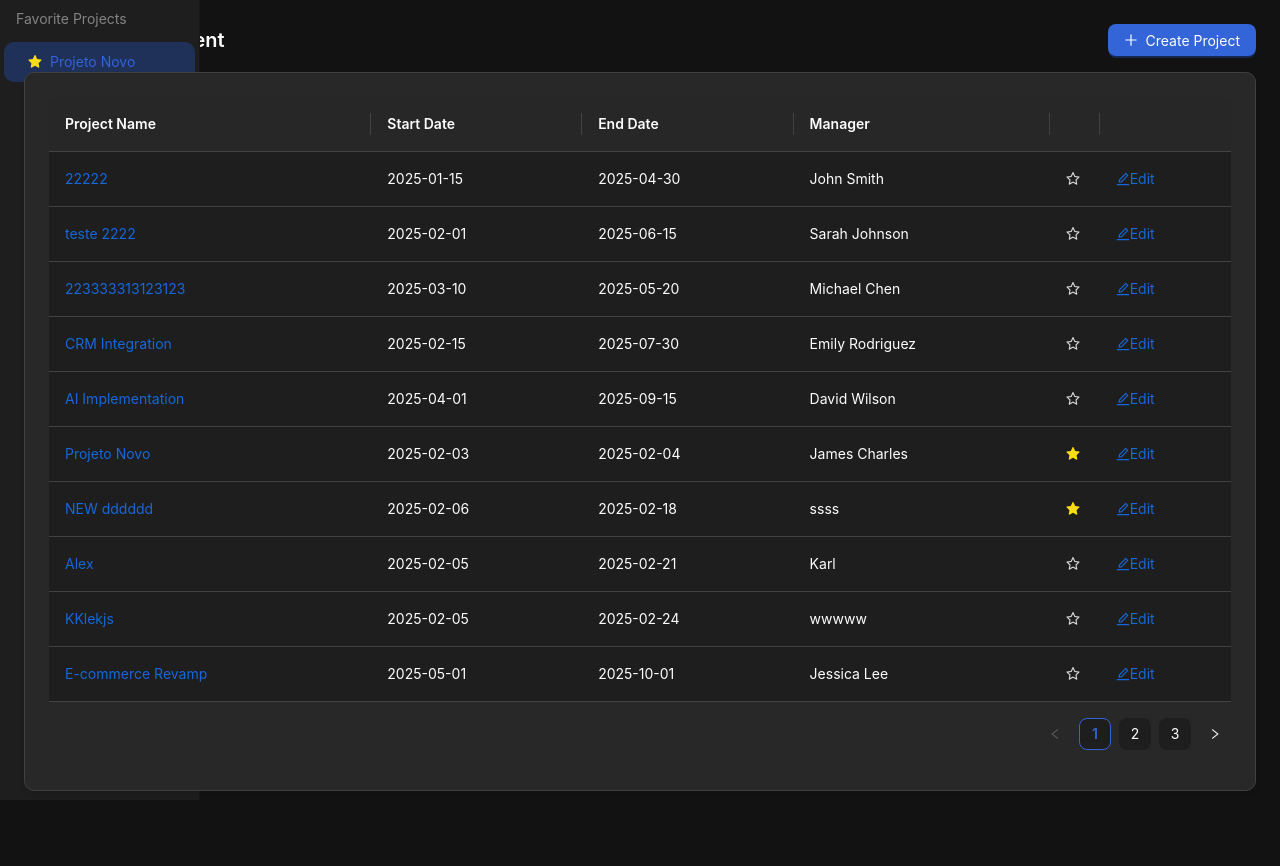
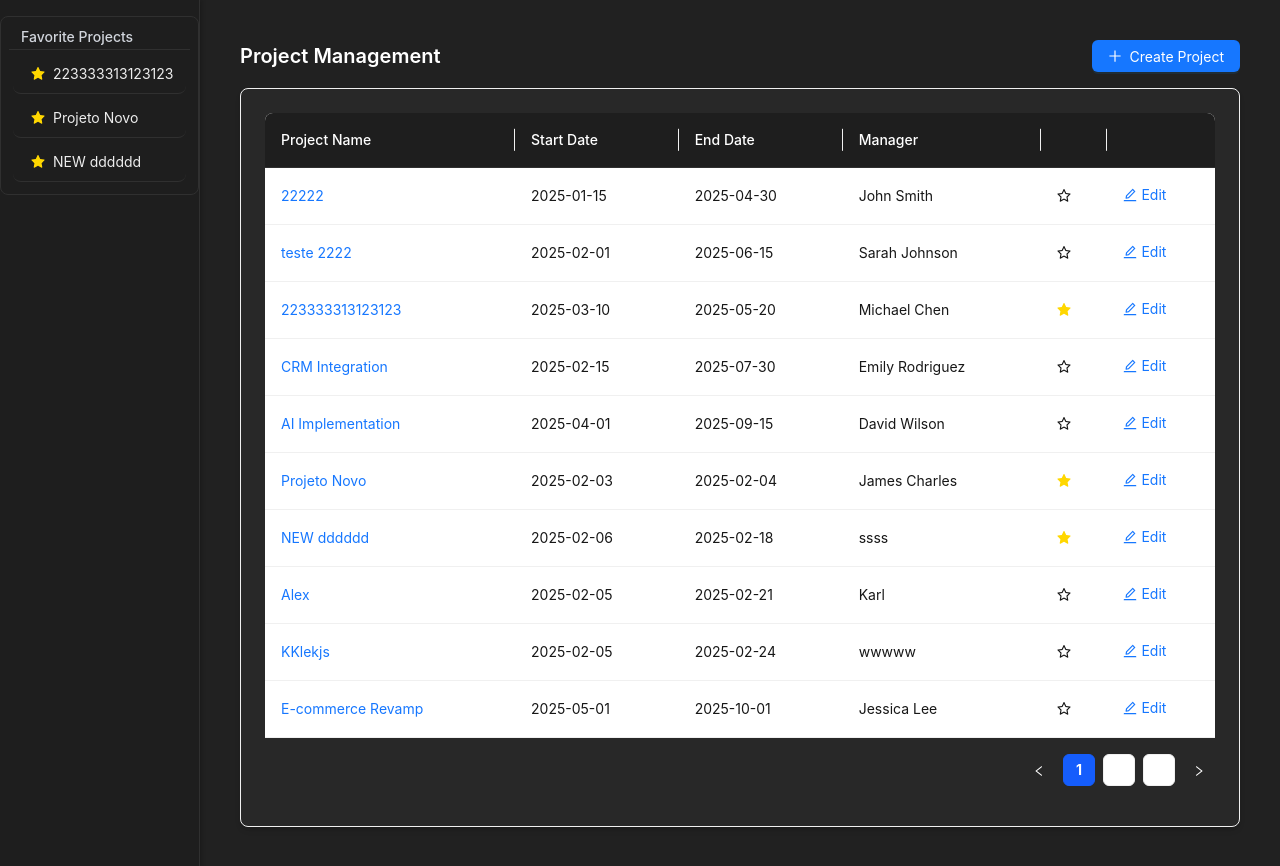
Before and after one commit to andre26z/tablecrud, a Next.js app: page / in a window 1280 px wide. Before the commit the page ends 815 px from the top, so only its background shows below. Built offline with nearby package versions, Linux system fonts and the light colour scheme; data requests are answered from the project's data file.

Commit message:
tailwind styles

```diff
--- a/db.json
+++ b/db.json
@@ -4,7 +4,7 @@
       "key": "1",
       "projectId": "PRJ-001",
       "projectName": "22222",
-      "description": "Complete overhaul of company website with new design system and improved UX",
+      "description": "Complete overhaul of company website with new design system and improved wsss",
       "startDate": "2025-01-15",
       "endDate": "2025-04-30",
       "projectManager": "John Smith",
@@ -28,7 +28,7 @@
       "startDate": "2025-03-10",
       "endDate": "2025-05-20",
       "projectManager": "Michael Chen",
-      "favorite": false
+      "favorite": true
     },
     {
       "key": "4",
--- a/src/app/(main)/layout.tsx
+++ b/src/app/(main)/layout.tsx
@@ -7,72 +7,14 @@ import { StarFilled } from '@ant-design/icons';
 import Link from 'next/link';
 import { FavoritesProvider, useFavorites } from '@/src/app/context/FavoritesContext';
 import '@ant-design/v5-patch-for-react-19';
-import "@/src/styles/globals.css";
+import "@/src/app/globals.css";
 
 const { Content, Sider } = Layout;
 const { useBreakpoint } = Grid;
 
-// Custom dark theme for Ant Design
-const darkTheme = {
-  algorithm: theme.darkAlgorithm,
-  token: {
-    colorPrimary: '#3872FA',
-    colorBgBase: '#121212',
-    colorBgContainer: '#1E1E1E',
-    colorBgElevated: '#282828',
-    colorBgLayout: '#121212',
-    colorText: '#FFFFFF',
-    colorTextSecondary: '#D1D5DB',
-    colorBorder: '#404040',
-    borderRadius: 8,
-  },
-  components: {
-    Menu: {
-      ItemBg: '#1E1E1E',
-      ItemText: '#D1D5DB',
-      ItemTextSelected: '#FFFFFF',
-      ItemBgSelected: 'rgba(56, 114, 250, 0.2)',
-      ItemBgHover: 'rgba(56, 114, 250, 0.1)',
-    },
-    Card: {
-      colorBgContainer: '#282828',
-      colorBorderSecondary: '#404040',
-    },
-    Layout: {
-      BgBody: '#121212',
-      BgHeader: '#1E1E1E',
-      BgLayout: '#121212',
-    },
-    Table: {
-      BgContainer: '#1E1E1E',
-      Text: '#FFFFFF',
-      TextHeading: '#FFFFFF',
-      BorderSecondary: '#404040',
-    },
-  },
-};
-
-// Sidebar content as a component that can be used in sidebar or card
+// Sidebar content
 const FavoritesList = ({ className = '' }) => {
   const { favoriteProjects, loading } = useFavorites();
-
-  // Create menu items from favorite projects
-  const menuItems: MenuProps['items'] = [
-    {
-      key: 'favorites-header',
-      label: <div className="font-medium text-gray-300">Favorite Projects</div>,
-      type: 'group',
-    },
-    ...favoriteProjects.map(project => ({
-      key: project.key,
-      label: (
-        <Link href={`/edit/${project.key}`} className="flex items-center">
-          <StarFilled style={{ color: '#FADB14', marginRight: 8 }} />
-          {project.projectName}
-        </Link>
-      ),
-    })),
-  ];
 
   if (loading) {
     return (
@@ -85,125 +27,133 @@ const FavoritesList = ({ className = '' }) => {
   return (
     <Menu
       mode="inline"
-      defaultSelectedKeys={[favoriteProjects[0]?.key || '']}
-      style={{ borderRight: 0, background: '#1E1E1E' }}
-      items={menuItems}
-      className={className}
-    />
+      className={`border-none rounded-lg ${className}`}
+      style={{
+        backgroundColor: '#1E1E1E', // Dark background like DataTable
+        color: '#EDEDED', // White text by default
+        border: '1px solid #303030', // Subtle border
+        padding: '8px',
+      }}
+    >
+      <div
+        className="font-medium text-gray-300 p-3 border-b"
+        style={{ borderBottom: '1px solid #303030' }} // Matches table row dividers
+      >
+        Favorite Projects
+      </div>
+
+      {favoriteProjects.map((project) => (
+        <Menu.Item
+          key={project.key}
+          style={{
+            padding: '10px',
+            borderBottom: '1px solid #303030', // Divider like table rows
+          }}
+        >
+          <Link
+            href={`/edit/${project.key}`}
+            className="flex items-center transition duration-200"
+            style={{
+              display: 'flex',
+              alignItems: 'center',
+              padding: '8px',
+              borderRadius: '4px',
+              transition: 'background 0.2s ease-in-out',
+              color: '#EDEDED', // **Ensure text is always white**
+              textDecoration: 'none',
+            }}
+            onMouseEnter={(e) => {
+              e.currentTarget.style.backgroundColor = '#000000'; // Hover background black
+            }}
+            onMouseLeave={(e) => {
+              e.currentTarget.style.backgroundColor = 'transparent'; // Reset background
+            }}
+          >
+            <StarFilled
+              className="mr-2"
+              style={{ color: '#FFD700' }} // Yellow star
+            />
+            {project.projectName}
+          </Link>
+        </Menu.Item>
+      ))}
+    </Menu>
   );
 };
 
-// Sidebar component that only renders on md and above
+// Sidebar component (only for md+ screens)
 const ProjectSidebar = () => {
   const screens = useBreakpoint();
 
-  // Don't render the sidebar at all on small screens
-  if (!screens.md) {
-    return null;
-  }
+  if (!screens.md) return null;
 
   return (
     <Sider
       width={200}
-      className="h-screen overflow-auto shadow-md fixed left-0 top-0 bottom-0 border-r border-opacity-50 border-gray-700"
-      style={{ background: '#1E1E1E' }}
+      style={{
+        backgroundColor: '#1E1E1E', // Match DataTable's background
+        padding: '16px 0',
+        borderRight: '1px solid #303030', // Subtle border like table lines
+        boxShadow: '2px 0 4px rgba(0,0,0,0.2)', // Slight shadow for depth
+      }}
     >
-      <FavoritesList className="h-[calc(100%-56px)]" />
+      <FavoritesList className="p-2" />
     </Sider>
   );
 };
 
-// Mobile favorites card that only renders below md breakpoint
+// Mobile favorites card (only for sm screens)
 const MobileFavoritesCard = () => {
   const screens = useBreakpoint();
 
-  // Only render on small screens
-  if (screens.md) {
-    return null;
-  }
+  if (screens.md) return null;
 
   return (
-    <Card
-      title="Favorite Projects"
-      className="mt-4 shadow-md"
-      style={{ background: '#282828' }}
-    >
+    <Card title="Favorite Projects" className="mt-4 shadow-md bg-[#282828] text-white">
       <FavoritesList />
     </Card>
   );
 };
 
-export default function AppLayout({
-  children,
-}: {
-  children: React.ReactNode;
-}) {
+// Main Layout Component
+export default function AppLayout({ children }: { children: React.ReactNode }) {
   const screens = useBreakpoint();
   const { loading } = useFavorites();
 
-  // Apply dark mode to HTML element for a consistent dark theme
   useEffect(() => {
     document.documentElement.classList.add('dark');
-    document.body.style.backgroundColor = '#121212';
-    document.body.style.margin = '0';
-    document.body.style.padding = '0';
+    document.body.className = "bg-[#212121] m-0 p-0";
 
     return () => {
       document.documentElement.classList.remove('dark');
-      document.body.style.backgroundColor = '';
-      document.body.style.margin = '';
-      document.body.style.padding = '';
+      document.body.className = "";
     };
   }, []);
 
-  // Full-page loading spinner for initial app loading
   if (loading) {
     return (
-      <div style={{
-        display: 'flex',
-        justifyContent: 'center',
-        alignItems: 'center',
-        height: '100vh',
-        width: '100%',
-        background: '#121212'
-      }}>
-        <div style={{ textAlign: 'center' }}>
-          <Spin size="large" />
-          <div style={{ marginTop: '12px', color: '#FFFFFF' }}>Loading application...</div>
-        </div>
+      <div className="flex justify-center items-center h-screen w-full bg-[#212121]">
+        <Spin size="large" />
+        <div className="mt-3 text-white">Loading application...</div>
       </div>
     );
   }
 
   return (
-    <ConfigProvider theme={darkTheme}>
+    <ConfigProvider>
       <FavoritesProvider>
-        <Layout className="min-h-screen bg-[#121212]" style={{ background: '#121212' }}>
-          <Layout style={{ background: '#121212', margin: 0, padding: 0 }} hasSider>
-            {/* Desktop sidebar */}
-            <ProjectSidebar />
+        <Layout className="min-h-screen flex bg-[#212121]">
+          {/* Sidebar (hidden on small screens) */}
+          <ProjectSidebar />
 
-            {/* Main content area with conditional margin */}
-            <Layout
-              className={screens.md ? "ml-[200px]" : "ml-0"}
-              style={{
-                minHeight: '100vh',
-                background: '#121212',
-                margin: 0,
-                padding: 0
-              }}
-            >
-              <Content
-                className="bg-[#121212] p-4"
-                style={{ background: '#121212' }}
-              >
-                {/* Main content (your table would go here) */}
-                <div>{children}</div>
-
-                {/* Mobile favorites card that appears below content on small screens */}
-                <MobileFavoritesCard />
-              </Content>
-            </Layout>
+          {/* Main Content */}
+          <Layout className={`w-full ${screens.md ? 'ml-[0px]' : 'ml-0'}`}>
+            <Content className="bg-[#212121] p-4 w-full flex flex-col items-center">
+              <div className="w-full max-w-6xl">
+                {children}
+              </div>
+              <MobileFavoritesCard />
+            </Content>
           </Layout>
         </Layout>
       </FavoritesProvider>
--- a/src/app/components/DataTable.tsx
+++ b/src/app/components/DataTable.tsx
@@ -1,14 +1,11 @@
 'use client';
 
 import React, { useState, useEffect } from 'react';
-import { Space, Table, message, Card, Typography, List, Button, Grid, Spin } from 'antd';
+import { Space, Table, message, Spin } from 'antd';
 import type { TableProps } from 'antd';
 import { StarOutlined, StarFilled, EditOutlined } from '@ant-design/icons';
 import { useFavorites } from '@/src/app/context/FavoritesContext';
 import { useRouter } from 'next/navigation';
-
-const { Title, Text } = Typography;
-const { useBreakpoint } = Grid;
 
 interface ProjectType {
   key: string;
@@ -28,18 +25,12 @@ interface DataTableProps {
 const DataTable: React.FC<DataTableProps> = ({ data, loading }) => {
   const router = useRouter();
   const [messageApi, contextHolder] = message.useMessage();
-  const screens = useBreakpoint();
   const { refreshFavorites } = useFavorites();
-  const [favorites, setFavorites] = useState<Record<string, boolean>>(
-    data.reduce((acc, project) => {
-      acc[project.key] = project.favorite || false;
-      return acc;
-    }, {} as Record<string, boolean>)
-  );
+  const [favorites, setFavorites] = useState<Record<string, boolean>>({});
 
   useEffect(() => {
     const newFavorites = data.reduce((acc, project) => {
-      acc[project.key] = project.favorite || favorites[project.key] || false;
+      acc[project.key] = project.favorite || false;
       return acc;
     }, {} as Record<string, boolean>);
     setFavorites(newFavorites);
@@ -48,7 +39,7 @@ const DataTable: React.FC<DataTableProps> = ({ data, loading }) => {
   const toggleFavorite = async (projectKey: string) => {
     try {
       const newValue = !favorites[projectKey];
-      setFavorites(prev => ({ ...prev, [projectKey]: newValue }));
+      setFavorites((prev) => ({ ...prev, [projectKey]: newValue }));
 
       const response = await fetch(`/api/projects/${projectKey}/favorite`, {
         method: 'PUT',
@@ -61,18 +52,9 @@ const DataTable: React.FC<DataTableProps> = ({ data, loading }) => {
       await refreshFavorites();
       messageApi.success(newValue ? 'Added to favorites' : 'Removed from favorites');
     } catch (error) {
-      setFavorites(prev => ({ ...prev, [projectKey]: !prev[projectKey] }));
+      setFavorites((prev) => ({ ...prev, [projectKey]: !prev[projectKey] }));
       messageApi.error('Failed to update favorite status');
     }
-  };
-
-  const goToProjectDetails = (projectKey: string) => {
-    router.push(`/details/${projectKey}`);
-  };
-
-  const handleEditClick = (e: React.MouseEvent, projectKey: string) => {
-    e.stopPropagation();
-    router.push(`/edit/${projectKey}`);
   };
 
   const columns: TableProps<ProjectType>['columns'] = [
@@ -81,7 +63,10 @@ const DataTable: React.FC<DataTableProps> = ({ data, loading }) => {
       dataIndex: 'projectName',
       key: 'projectName',
       render: (text, record) => (
-        <a onClick={() => goToProjectDetails(record.key)} className="text-blue-400 hover:underline cursor-pointer">
+        <a
+          onClick={() => router.push(`/details/${record.key}`)}
+          className="text-blue-400 hover:underline cursor-pointer"
+        >
           {text}
         </a>
       ),
@@ -104,10 +89,19 @@ const DataTable: React.FC<DataTableProps> = ({ data, loading }) => {
     {
       title: '',
       key: 'favorite',
-      width: 50,
       render: (_, record) => (
-        <div onClick={(e) => { e.stopPropagation(); toggleFavorite(record.key); }} className="cursor-pointer">
-          {favorites[record.key] ? <StarFilled style={{ color: '#fadb14' }} /> : <StarOutlined style={{ color: '#d9d9d9' }} />}
+        <div
+          onClick={(e) => {
+            e.stopPropagation();
+            toggleFavorite(record.key);
+          }}
+          className="cursor-pointer"
+        >
+          {favorites[record.key] ? (
+            <StarFilled style={{ color: '#FFD700' }} /> // **Always Yellow Star**
+          ) : (
+            <StarOutlined className="text-gray-400" />
+          )}
         </div>
       ),
     },
@@ -115,8 +109,14 @@ const DataTable: React.FC<DataTableProps> = ({ data, loading }) => {
       title: '',
       key: 'action',
       render: (_, record) => (
-        <Space size="middle">
-          <a onClick={(e) => handleEditClick(e, record.key)} className="text-blue-500 hover:text-blue-700">
+        <Space>
+          <a
+            onClick={(e) => {
+              e.stopPropagation();
+              router.push(`/edit/${record.key}`);
+            }}
+            className="text-blue-500 hover:text-blue-700 flex items-center"
+          >
             <EditOutlined className="mr-1" />
             Edit
           </a>
@@ -125,31 +125,22 @@ const DataTable: React.FC<DataTableProps> = ({ data, loading }) => {
     },
   ];
 
-  if (loading) {
-    return (
-      <div className="flex justify-center items-center h-screen w-full">
+  return loading ? (
+    <div className="flex justify-center items-center w-full mt-10">
       <Spin size="large" />
-        <div className="mt-3">Loading projects...</div>
+      <div className="mt-3 text-[var(--foreground)]">Loading projects...</div>
     </div>
-    );
-  }
-
-  return (
-    <>
+  ) : (
+    <div className="w-full">
       {contextHolder}
-      <div className="p-4 md:p-6 w-full">
-        <div className="overflow-x-auto">
-          <Table<ProjectType>
+      <Table
         columns={columns}
         dataSource={data}
         rowKey="key"
-            pagination={{ pageSize: 10, showSizeChanger: false }}
-            scroll={{ x: 'max-content' }}
-            onRow={(record) => ({ onClick: () => goToProjectDetails(record.key), style: { cursor: 'pointer' } })}
+        pagination={{ pageSize: 10 }}
+        className="custom-dark-table"
       />
     </div>
-      </div>
-    </>
   );
 };
 
--- /dev/null
+++ b/src/app/globals.css
@@ -0,0 +1,115 @@
+@import "tailwindcss";
+@tailwind base;
+@tailwind components;
+@tailwind utilities;
+
+/* Dark mode support using Tailwind variables */
+:root {
+  --background: #ffffff;
+  --foreground: #171717;
+  --card-background: #ffffff;
+  --border-color: #f0f0f0;
+}
+
+@media (prefers-color-scheme: dark) {
+  :root {
+    --background: #0a0a0a;
+    --foreground: #ededed;
+    --card-background: #141414;
+    --border-color: #303030;
+  }
+}
+
+
+
+/* Ensure Tailwind classes override Ant Design styles */
+.ant-card,
+.ant-table {
+  @apply bg-[var(--card-background)] border-[var(--border-color)] text-[var(--foreground)];
+}
+
+/* Table headers */
+.ant-table-thead > tr > th {
+  @apply bg-[#1f1f1f] text-[var(--foreground)] border-b-[var(--border-color)];
+}
+
+/* Table body */
+.ant-table-tbody > tr > td {
+  @apply border-b-[var(--border-color)];
+}
+
+/* Table hover effect */
+.ant-table-tbody > tr:hover > td {
+  @apply bg-[#1a1a1a];
+}
+
+/* Form inputs */
+.ant-input,
+.ant-input-number,
+.ant-select-selector,
+.ant-select-dropdown,
+.ant-form-item-label > label {
+  @apply text-[var(--foreground)] bg-[var(--card-background)] border-[var(--border-color)];
+}
+
+/* Remove unnecessary background from form labels */
+.ant-form-item-label > label {
+  @apply bg-transparent;
+}
+
+/* Apply styles only to tables inside .custom-dark-table */
+.custom-dark-table .ant-table {
+  @apply bg-[var(--card-background)] border-[var(--border-color)] text-[var(--foreground)];
+}
+
+.custom-dark-table .ant-table-thead > tr > th {
+  @apply bg-[#1f1f1f] text-[var(--foreground)] border-b-[var(--border-color)] font-medium;
+}
+
+.custom-dark-table .ant-table-tbody > tr > td {
+  @apply border-b-[var(--border-color)];
+}
+
+/* Hover effect */
+.custom-dark-table .ant-table-tbody > tr:hover > td {
+  @apply bg-[#1a1a1a];
+}
+
+/* Pagination */
+.custom-dark-table .ant-pagination-item {
+  @apply bg-[var(--card-background)] border-[var(--border-color)] text-[var(--foreground)];
+}
+
+.custom-dark-table .ant-pagination-item-active {
+  @apply bg-blue-600 text-white border-blue-600;
+}
+
+/* Fix Table Hover Effect - Make it Gray Instead of White */
+.custom-dark-table .ant-table-tbody > tr:hover > td {
+  background-color: #303030 !important; /* Dark Gray Hover */
+  transition: background-color 0.2s ease-in-out;
+}
+
+/* Optional: Ensure the Table Header Matches Dark Theme */
+.custom-dark-table .ant-table-thead > tr > th {
+  background-color: #1E1E1E !important; /* Match Sidebar Background */
+  color: white !important;
+  border-bottom: 1px solid #303030 !important;
+}
+
+/* Make Pagination Text White */
+.custom-dark-table .ant-pagination-item a {
+  color: white !important; /* Ensure pagination numbers are white */
+}
+
+/* Change Pagination Text on Hover */
+.custom-dark-table .ant-pagination-item-active a {
+  color: white !important; /* Keep active page number white */
+  font-weight: bold; /* Optional: Make it stand out */
+}
+
+/* Optional: Make the Next & Prev Arrows White */
+.custom-dark-table .ant-pagination-prev .ant-pagination-item-link,
+.custom-dark-table .ant-pagination-next .ant-pagination-item-link {
+  color: white !important;
+}
--- a/src/app/layout.tsx
+++ b/src/app/layout.tsx
@@ -1,5 +1,5 @@
 import '@ant-design/v5-patch-for-react-19';
-import "@/src/styles/globals.css";
+import "@/src/app/globals.css";
 export default function RootLayout({
   children,
 }: {
--- a/src/styles/globals.css
+++ /dev/null
@@ -1,71 +0,0 @@
-@tailwind base;
-@tailwind components;
-@tailwind utilities;
-
-@theme {
-  --font-sans: var(--font-geist-sans);
-  --font-mono: var(--font-geist-mono);
-}
-
-:root {
-  --background: #ffffff;
-  --foreground: #171717;
-  --card-background: #ffffff;
-  --border-color: #f0f0f0;
-}
-
-@media (prefers-color-scheme: dark) {
-  :root {
-    --background: #0a0a0a;
-    --foreground: #ededed;
-    --card-background: #141414;
-    --border-color: #303030;
-  }
-}
-
-body {
-  color: var(--foreground);
-  background: var(--background);
-  font-family: Arial, Helvetica, sans-serif;
-}
-
-/* Override Ant Design styles for dark mode compatibility */
-@media (prefers-color-scheme: dark) {
-  .ant-card {
-    background-color: var(--card-background);
-    border-color: var(--border-color);
-  }
-
-  .ant-table {
-    background-color: var(--card-background);
-    color: var(--foreground);
-  }
-
-  .ant-table-thead > tr > th {
-    background-color: #1f1f1f !important;
-    color: var(--foreground) !important;
-    border-bottom: 1px solid var(--border-color) !important;
-  }
-
-  .ant-table-tbody > tr > td {
-    border-bottom: 1px solid var(--border-color) !important;
-  }
-
-  .ant-table-tbody > tr.ant-table-row:hover > td {
-    background-color: #1a1a1a !important;
-  }
-
-  .ant-input,
-  .ant-input-number,
-  .ant-select-selector,
-  .ant-select-dropdown,
-  .ant-form-item-label > label {
-    color: var(--foreground) !important;
-    background-color: var(--card-background) !important;
-    border-color: var(--border-color) !important;
-  }
-
-  .ant-form-item-label > label {
-    background-color: transparent !important;
-  }
-}
```
Lines whose indentation alone changed are shown as unchanged.
